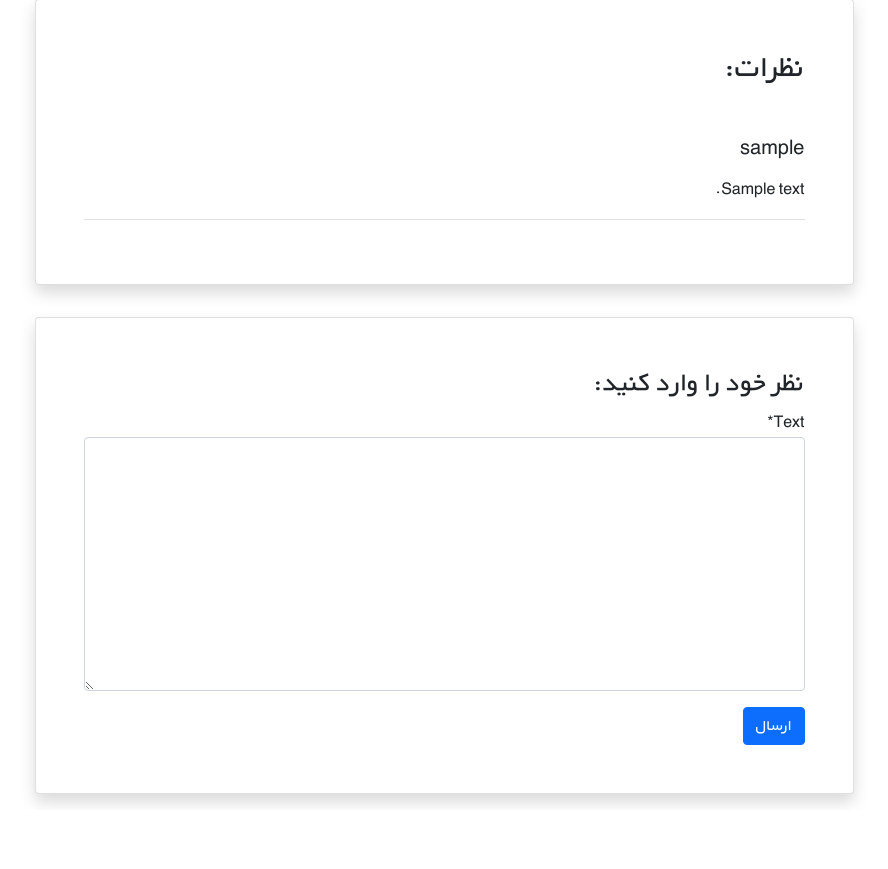
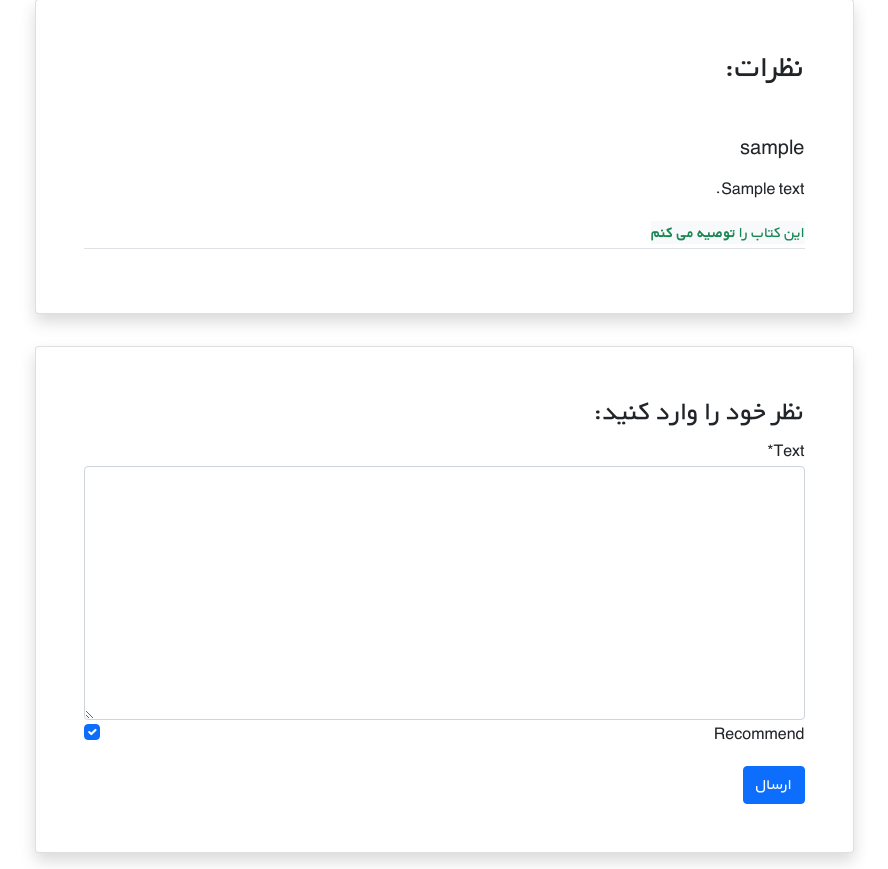
Before and after one commit to sina-rastgouyan/django_course_bookstore_project, a Django app: page /books/1/ in a window 1280 px wide. Shown: the part 480-1349 px from the top of the page, without its empty margins (196-1084 px from the left). Before the commit the page ends 1285 px from the top, so only its background shows below. Run offline with Django 4.2, Linux system fonts and the light colour scheme; a user stored in the database is signed in; tables that the repository leaves empty hold one stand-in row (values such as "Sample post"); grey boxes marked "Sample" are stand-in pictures; some libraries are stand-ins or nearby versions.

Commit message:
login ruirement for some parts implemented. is_active & recommend field added to Comment model.

```diff
--- a/books/forms.py
+++ b/books/forms.py
@@ -10,4 +10,4 @@ class BookForm(ModelForm):
 class CommentForm(ModelForm):
     class Meta:
         model = Comment
-        fields = ['text']
+        fields = ['text', 'recommend']
--- a/books/models.py
+++ b/books/models.py
@@ -31,6 +31,8 @@ class Comment(models.Model):
     book = models.ForeignKey(Book, on_delete=models.CASCADE, related_name='comment')
     text = models.TextField()
     date_time_created = models.DateTimeField(auto_now_add=True)
+    recommend = models.BooleanField(default=True)
+    is_active = models.BooleanField(default=True)
 
     def __str__(self):
         return self.text
--- a/books/templates/books/book_detail.html
+++ b/books/templates/books/book_detail.html
@@ -44,10 +44,17 @@
                     <div class="card shadow my-3 p-5 w-sm-75 w-100">
                         <h2 class="mb-5">نظرات:</h2>
                         {% for comment in comments %}
+                            {% if comment.is_active %}
                             <div class="border-bottom mb-3">
                                 <h5 class="mb-3">{{comment.user.username}}</h5>
                                 <p>{{comment.text|linebreaks}}</p>
+                                {% if comment.recommend %}
+                                    <span class="bg-light text-success"> این کتاب را <b>توصیه می کنم</b></span>
+                                {% else %}
+                                    <span class="bg-light text-danger"> این کتاب را <b>توصیه نمی کنم</b></span>
+                                {% endif %}
                             </div>
+                            {% endif %}
                         {% endfor %}
                     </div>
                 </div>
--- a/books/views.py
+++ b/books/views.py
@@ -1,6 +1,8 @@
 from django.shortcuts import render, get_object_or_404
 from django.views import generic
 from django.urls import reverse_lazy
+from django.contrib.auth.mixins import LoginRequiredMixin
+from django.contrib.auth.decorators import login_required
 
 from .models import Book
 from .forms import BookForm, CommentForm
@@ -17,6 +19,7 @@ class BookListView(generic.ListView):
 #     template_name = 'books/book_detail.html'
 #     context_object_name = 'book'
 
+@login_required
 def book_detail_view(request, pk):
     # get book object
     book = get_object_or_404(Book, pk=pk)
@@ -42,18 +45,18 @@ def book_detail_view(request, pk):
 
     return render(request, 'books/book_detail.html', context)
 
-class BookCreateView(generic.CreateView):
+class BookCreateView(LoginRequiredMixin, generic.CreateView):
     model = Book
     template_name = 'books/book_creation.html'
     fields = ['title', 'description', 'author', 'price', 'cover']
     success_url = reverse_lazy('book_list')
 
-class BookUpdateView(generic.UpdateView):
+class BookUpdateView(LoginRequiredMixin, generic.UpdateView):
     model = Book
     form_class = BookForm
     template_name = 'books/book_detail_update.html'
 
-class BookDeleteView(generic.DeleteView):
+class BookDeleteView(LoginRequiredMixin ,generic.DeleteView):
     model = Book
     template_name = 'books/delete_book_ensurement.html'
     success_url = reverse_lazy('book_list')
```
Also changed, not shown: books/migrations/0006_comment_is_active_comment_recommend.py (added).
